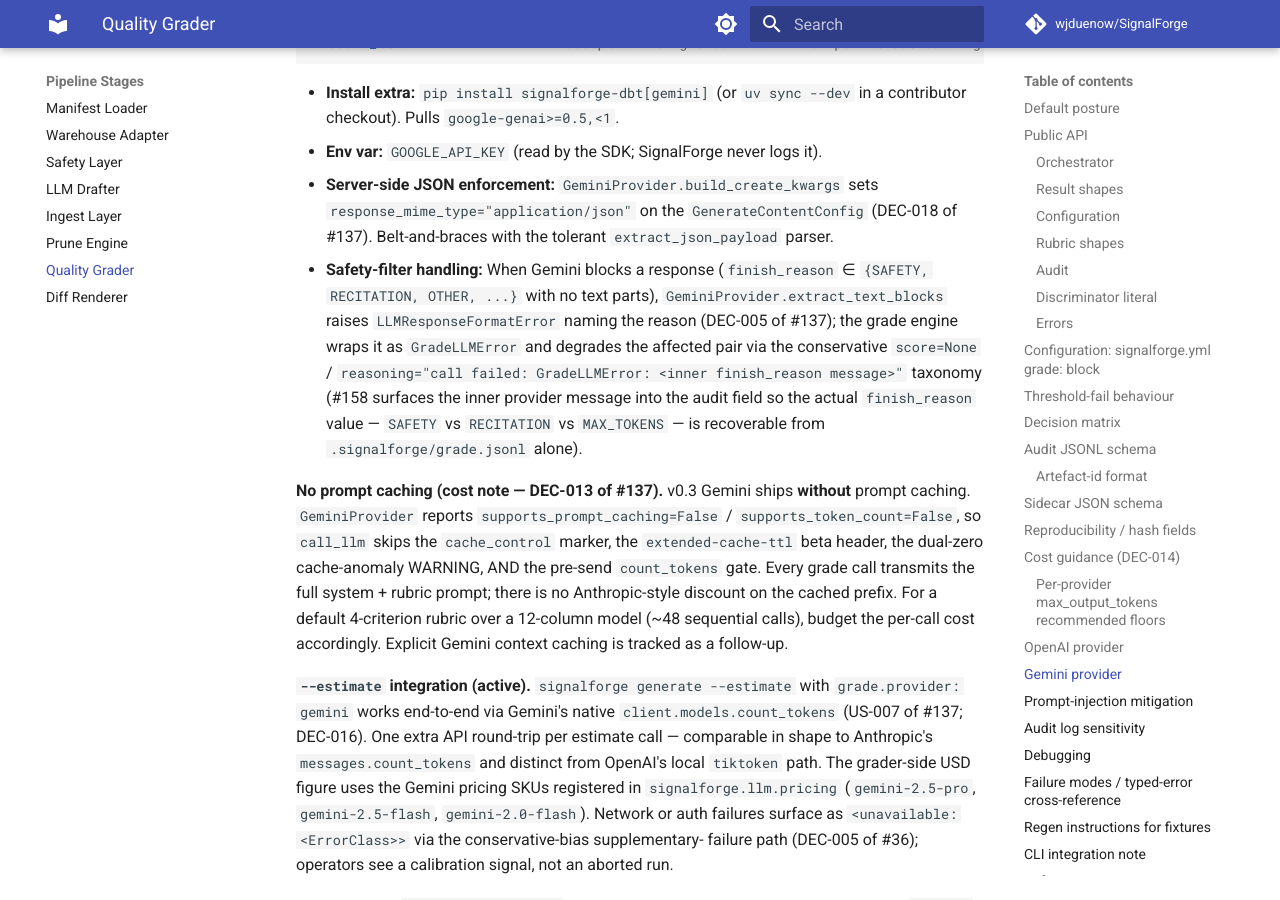
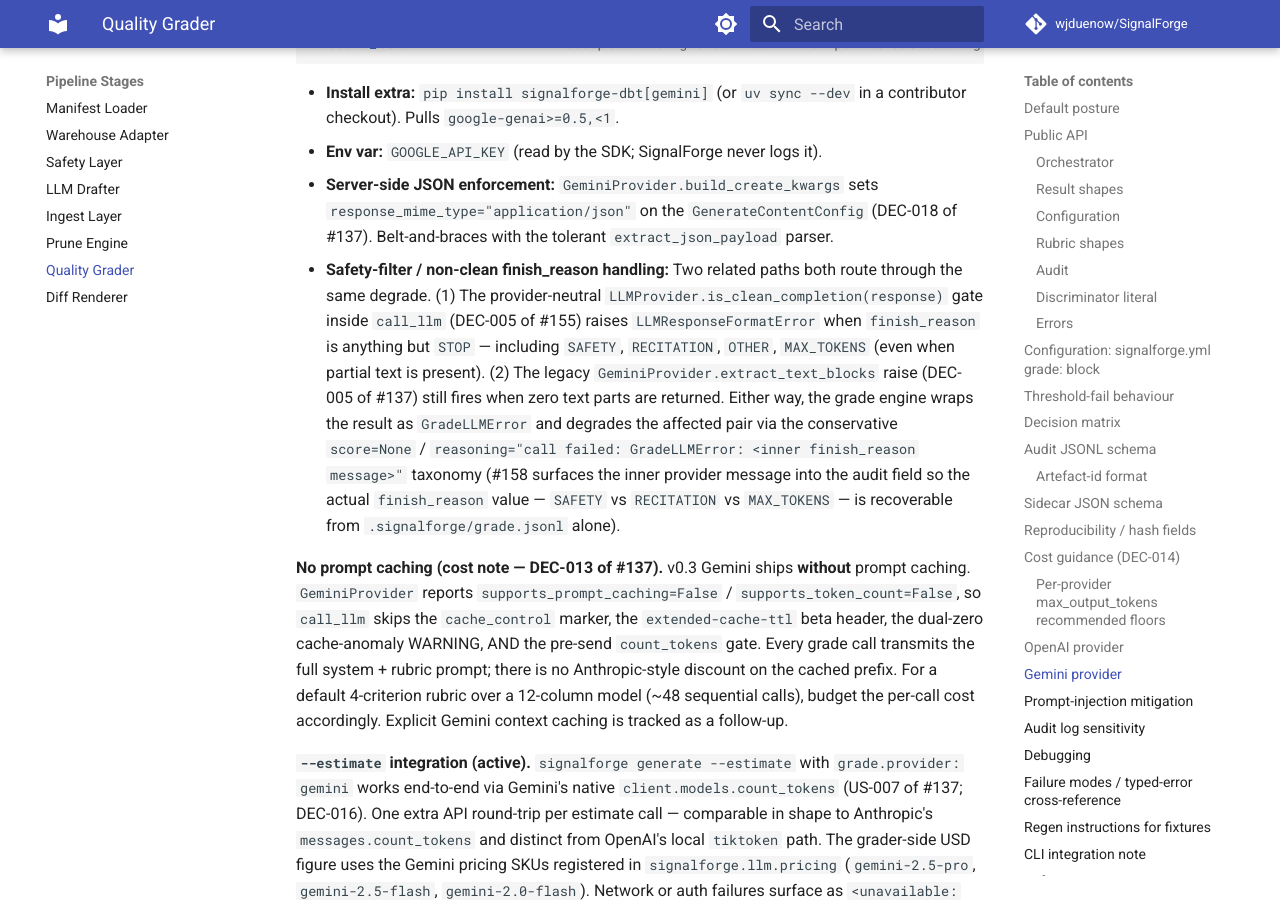
Before and after one commit to wjduenow/SignalForge, an MkDocs documentation site: the page built from docs/grade-ops.md, in a window 1280 px wide and 900 px high, scrolled down 16626 px. Built offline with MkDocs 1.6.1 and Material for MkDocs 9.7.7, drawn with Linux system fonts in a browser that asks for light colours; comment, search, counter and statistics services are not loaded.

Commit message:
#158: address PR review (Copilot + CodeRabbit)
Four review-feedback fixes, all real:

1. `docs/grade-ops.md` (Copilot l.599): the safety-filter handling
   prose still pointed at `GeminiProvider.extract_text_blocks` as
   the raise site, but post-#155 the provider-neutral
   `LLMProvider.is_clean_completion` gate in `call_llm` is the
   primary raise site — and it fires on partial-text MAX_TOKENS too,
   not just zero-text-parts. Reworded to name both paths and route
   them through the same conservative-degrade contract.

2. `docs/draft-ops.md` (Copilot l.595): the Gemini drafter floor
   row leaned on grader-side evidence (#158) while the section
   lead-in says floors are "from live drafting runs." Qualified the
   4096 figure as a *conservative mirror* of the grader floor,
   explicitly flagged as pending Gemini-drafter live validation
   when that lands.

3. `plans/super/155-...md` DEC-008 (Copilot l.56): the #158
   addendum carried a broken-sentence placeholder
   ("See `plans/super/155-...` was the in-isolation verification"
   — typo from a half-edit). Replaced with a concrete pointer to
   issue #158 + the durable lesson in memory
   `in-isolation-smoke-misses-pipeline-drift`.

4. `tests/cli/test_e2e_gemini_smoke.py:69` (CodeRabbit outside-diff):
   module-docstring invariant #6 still said "the 2048 cap fixes the
   truncation bug" — stale after the floor bump. Now says "the 4096
   cap (#158) fixes the full-fixture truncation bug."

No code changes (doc + docstring only). Full local validation
(ruff + pyright + 2589 pytest) clean.

Co-Authored-By: Claude Opus 4.7 (1M context) <noreply@anthropic.com>

```diff
--- a/docs/grade-ops.md
+++ b/docs/grade-ops.md
@@ -596,7 +596,7 @@ grade:
 - **Install extra:** `pip install signalforge-dbt[gemini]` (or `uv sync --dev` in a contributor checkout). Pulls `google-genai>=0.5,<1`.
 - **Env var:** `GOOGLE_API_KEY` (read by the SDK; SignalForge never logs it).
 - **Server-side JSON enforcement:** `GeminiProvider.build_create_kwargs` sets `response_mime_type="application/json"` on the `GenerateContentConfig` (DEC-018 of #137). Belt-and-braces with the tolerant `extract_json_payload` parser.
-- **Safety-filter handling:** When Gemini blocks a response (`finish_reason` ∈ `{SAFETY, RECITATION, OTHER, ...}` with no text parts), `GeminiProvider.extract_text_blocks` raises `LLMResponseFormatError` naming the reason (DEC-005 of #137); the grade engine wraps it as `GradeLLMError` and degrades the affected pair via the conservative `score=None` / `reasoning="call failed: GradeLLMError: <inner finish_reason message>"` taxonomy (#158 surfaces the inner provider message into the audit field so the actual `finish_reason` value — `SAFETY` vs `RECITATION` vs `MAX_TOKENS` — is recoverable from `.signalforge/grade.jsonl` alone).
+- **Safety-filter / non-clean finish_reason handling:** Two related paths both route through the same degrade. (1) The provider-neutral `LLMProvider.is_clean_completion(response)` gate inside `call_llm` (DEC-005 of #155) raises `LLMResponseFormatError` when `finish_reason` is anything but `STOP` — including `SAFETY`, `RECITATION`, `OTHER`, `MAX_TOKENS` (even when partial text is present). (2) The legacy `GeminiProvider.extract_text_blocks` raise (DEC-005 of #137) still fires when zero text parts are returned. Either way, the grade engine wraps the result as `GradeLLMError` and degrades the affected pair via the conservative `score=None` / `reasoning="call failed: GradeLLMError: <inner finish_reason message>"` taxonomy (#158 surfaces the inner provider message into the audit field so the actual `finish_reason` value — `SAFETY` vs `RECITATION` vs `MAX_TOKENS` — is recoverable from `.signalforge/grade.jsonl` alone).
 
 **No prompt caching (cost note — DEC-013 of #137).** v0.3 Gemini ships
 **without** prompt caching. `GeminiProvider` reports
```
Also changed, not shown: docs/draft-ops.md (+1 -1 lines), plans/super/155-gemini-truncation-e2e-gap.md (+1 -1 lines), 1 other file.
